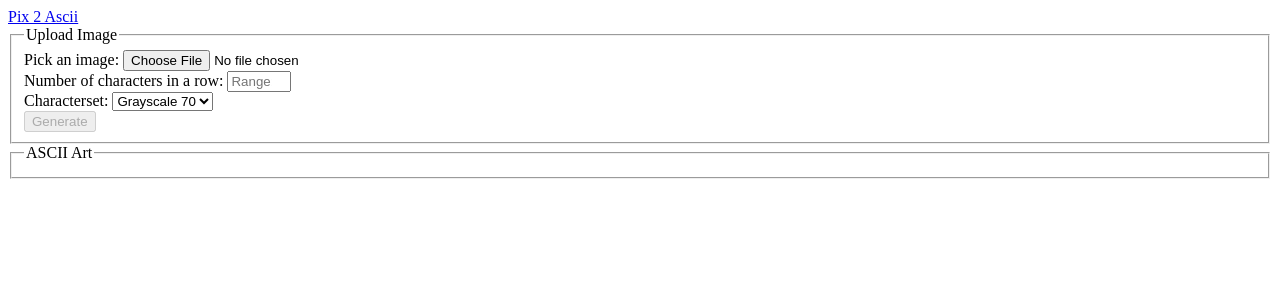
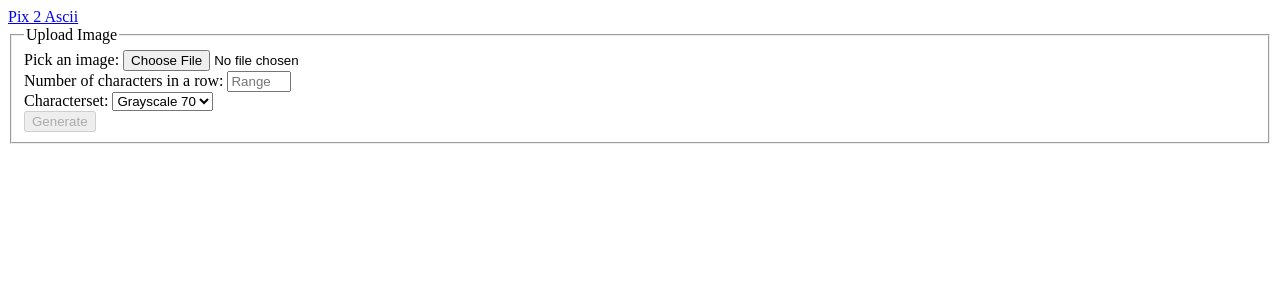
Before and after one commit to Aveek-Saha/pix2ascii, a Svelte app in the folder client/: page / in a window 1280 px wide. Shown: the top 300 px of the page. Built offline with nearby package versions, Linux system fonts and the light colour scheme; the HTML template or start-up script is replaced by a standard one.

Commit message:
Show ascii art in box

```diff
--- a/client/src/App.svelte
+++ b/client/src/App.svelte
@@ -1,5 +1,7 @@
 <script>
 	let files, width, chars
+	let generated = false
+	let art = ""
 
 	function sendForm() {
 		console.log(files[0], width, chars);
@@ -16,7 +18,9 @@
 		if(request.readyState === XMLHttpRequest.DONE) {
 			var status = request.status;
 			if (status === 0 || (status >= 200 && status < 400)) {
-			console.log(request.responseText);
+			// console.log(request.responseText);
+			art = request.responseText
+			generated = true
 			} else {
 			console.log("Error");
 
@@ -45,7 +49,8 @@
 <div class="container">
 
 	<div class="row">
-		<div class="column column-40 column-offset-10">
+	{#if !generated}
+		<div class="column column-50 column-offset-25">
 			<!-- <form> -->
 				<fieldset>
 				<legend>Upload Image</legend>
@@ -78,16 +83,29 @@
 				</fieldset>
 			<!-- </form> -->
 		</div>
-		<div class="column column-40">
+		{:else}
+		<div class="column column-60 column-offset-20">
 			<form>
 				<fieldset>
 				<legend>ASCII Art</legend>
+				<div style="font-size:15px; font-family: monospace;">
+					{art}
+				</div>
 				</fieldset>
 			</form>
+
+			<br>
 		</div>
+		<div class="column column-20">
+		<br>
+			<button class="btn btn-primary">
+				Copy to clipboard
+			</button>
+		</div>
+		{/if}
 	</div>
-
 </div>
+<br>
 
 
 <!-- <div class="row end-lg end-m end-s">
```
Also changed, not shown: 2 other files (tests, documents, lock files or other folders).
